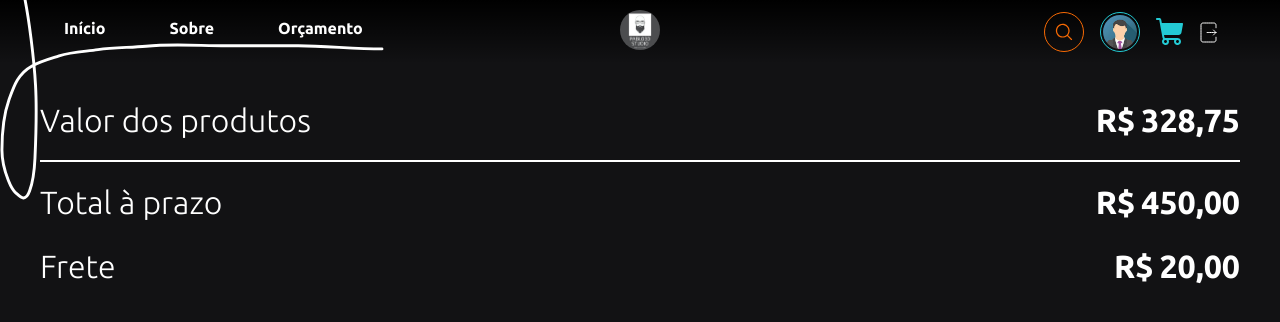
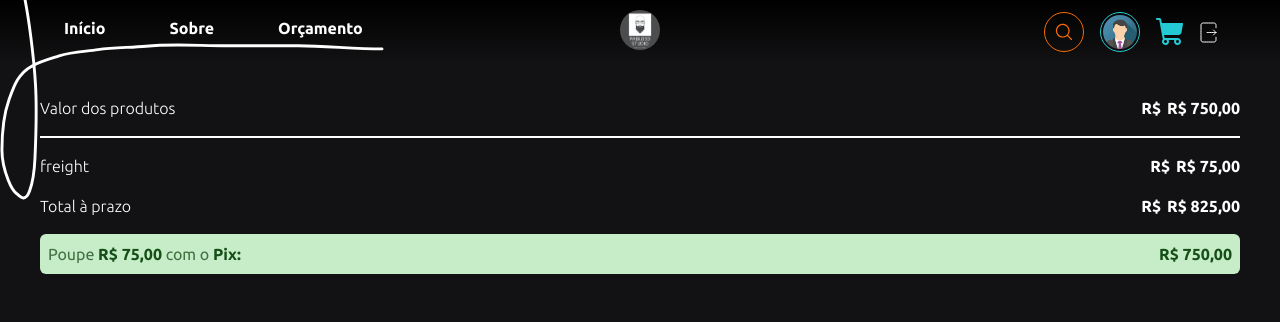
Before and after one commit to Felipe-Emanuel/Pablo-Studio, a Next.js app: page /cart in a window 1280 px wide. Shown: the top 322 px of the page. Built offline with nearby package versions, Linux system fonts and the light colour scheme.

Commit message:
✨ feat: PricePixContent
add a logic to PricePixContent component

```diff
--- a/src/components/layout/selectedCard/priceCard/index.tsx
+++ b/src/components/layout/selectedCard/priceCard/index.tsx
@@ -21,7 +21,7 @@ export function PriceCard({ price }: PriceCardProps) {
     >
       <div className="flex items-center">
         <Logo className="w-16 h-full" href="/about" />
-        <Price price={price} />
+        <Price price={price} className="text-md sm:text-lg"/>
       </div>
       <Button text="Adicionar ao carrinho" cart isHovered={isHover} />
     </div>
--- a/src/components/util/texts/Price.tsx
+++ b/src/components/util/texts/Price.tsx
@@ -1,19 +1,21 @@
 import { Text } from "./Text";
+import { ReactNode } from "react";
 
 interface PriceProps {
-  price: string;
-  text?: string;
+  price: ReactNode;
+  text?: ReactNode;
+  className?: string;
 }
 
-export function Price({ text, price }: PriceProps) {
+export function Price({ text, price,className }: PriceProps) {
   return (
     <div className="flex items-center justify-between">
       {text && (
-        <Text as="span" light text={text} className="text-md sm:text-lg" />
+        <Text as="span" light text={text} />
       )}
       <div className="flex gap-1.5 items-center ">
-        <Text as="span" bold text="R$" className="text-md sm:text-lg" />
-        <Text as="span" bold text={price} className="text-md sm:text-lg" />
+        <Text as="span" bold text="R$" className={className}/>
+        <Text as="span" bold text={price} className={className}/>
       </div>
     </div>
   );
--- /dev/null
+++ b/src/components/util/texts/PricePixContent.tsx
@@ -0,0 +1,30 @@
+import { normalize } from "@functions/normalized";
+
+interface PricePixContentProps {
+  totalWithPix: number;
+  totalOnCredit: number;
+}
+
+export function PricePixContent({ totalOnCredit, totalWithPix }: PricePixContentProps) {
+  const { formatPrice } = normalize();
+  const moneyToBeSaved = totalOnCredit - totalWithPix;
+
+  return (
+    <div
+      className={`
+      bg-green-green-400 rounded-md text-green-green-600 p-2
+      flex justify-between items-center`}
+    >
+      <p>
+        Poupe{" "}
+        <span className="font-bold text-green-green-900">
+          {formatPrice(moneyToBeSaved)}
+        </span>{" "}
+        com o <span className="font-bold text-green-green-900">Pix:</span>{" "}
+      </p>
+      <span className="font-bold text-green-green-900">
+        {formatPrice(totalWithPix)}
+      </span>
+    </div>
+  );
+}
--- /dev/null
+++ b/src/functions/normalized.ts
@@ -0,0 +1,13 @@
+export function normalize() {
+
+  function formatPrice(price: number) {
+    return price.toLocaleString("pt-BR", {
+      style: "currency",
+      currency: "BRL",
+    })
+  }
+
+  return {
+    formatPrice
+  }
+}
--- a/src/pages/cart/index.tsx
+++ b/src/pages/cart/index.tsx
@@ -1,13 +1,29 @@
 import { Container } from "@container/Container";
 import { Price } from "@util/texts/Price";
+import { PricePixContent } from "@util/texts/PricePixContent";
+import { normalize } from "@functions/normalized";
 
 export default function Cart() {
+  const { formatPrice } = normalize();
+  const discount = 0.1;
+  const totalProductsValue = 750.0;
+  const freight = 75.0;
+  const totalOnCredit = totalProductsValue + freight;
+  const totalWithPix = totalOnCredit - totalProductsValue * discount;
+
   return (
     <Container pageTitle="Pablo Studios 3D | Carrinho">
-      <Price text="Valor dos produtos" price="328,75" />
+      <Price
+        text="Valor dos produtos"
+        price={formatPrice(totalProductsValue)}
+      />
       <hr className="border border-white" />
-      <Price text="Total à prazo" price="450,00" />
-      <Price text="Frete" price="20,00" />
+      <Price text="freight" price={formatPrice(freight)} />
+      <Price text="Total à prazo" price={formatPrice(totalOnCredit)} />
+      <PricePixContent
+        totalWithPix={totalWithPix}
+        totalOnCredit={totalOnCredit}
+      />
     </Container>
   );
 }
--- a/tailwind.config.js
+++ b/tailwind.config.js
@@ -31,7 +31,14 @@ module.exports = {
       dark: '#121214',
       primary: '#6A5ACD',
       secondary: '#23CAD4',
-      tertiary: '#F86A04'
+      tertiary: '#F86A04',
+
+      green: {
+        'green-900': '#164E18',
+        'green-600': '#427043',
+        'green-400': '#C6EDC8'
+      }
+
     },
     extend: {},
   },
--- a/tsconfig.json
+++ b/tsconfig.json
@@ -23,6 +23,7 @@
       "@layout/*": ["./src/components/layout/*"],
       "@container/*": ["./src/components/containers/*"],
       "@hooks/*": ["./src/data/hooks/*"],
+      "@functions/*": ["./src/functions/*"],
     }
   },
   "include": ["next-env.d.ts", "**/*.ts", "**/*.tsx", "src/pages/[products]"],
```
